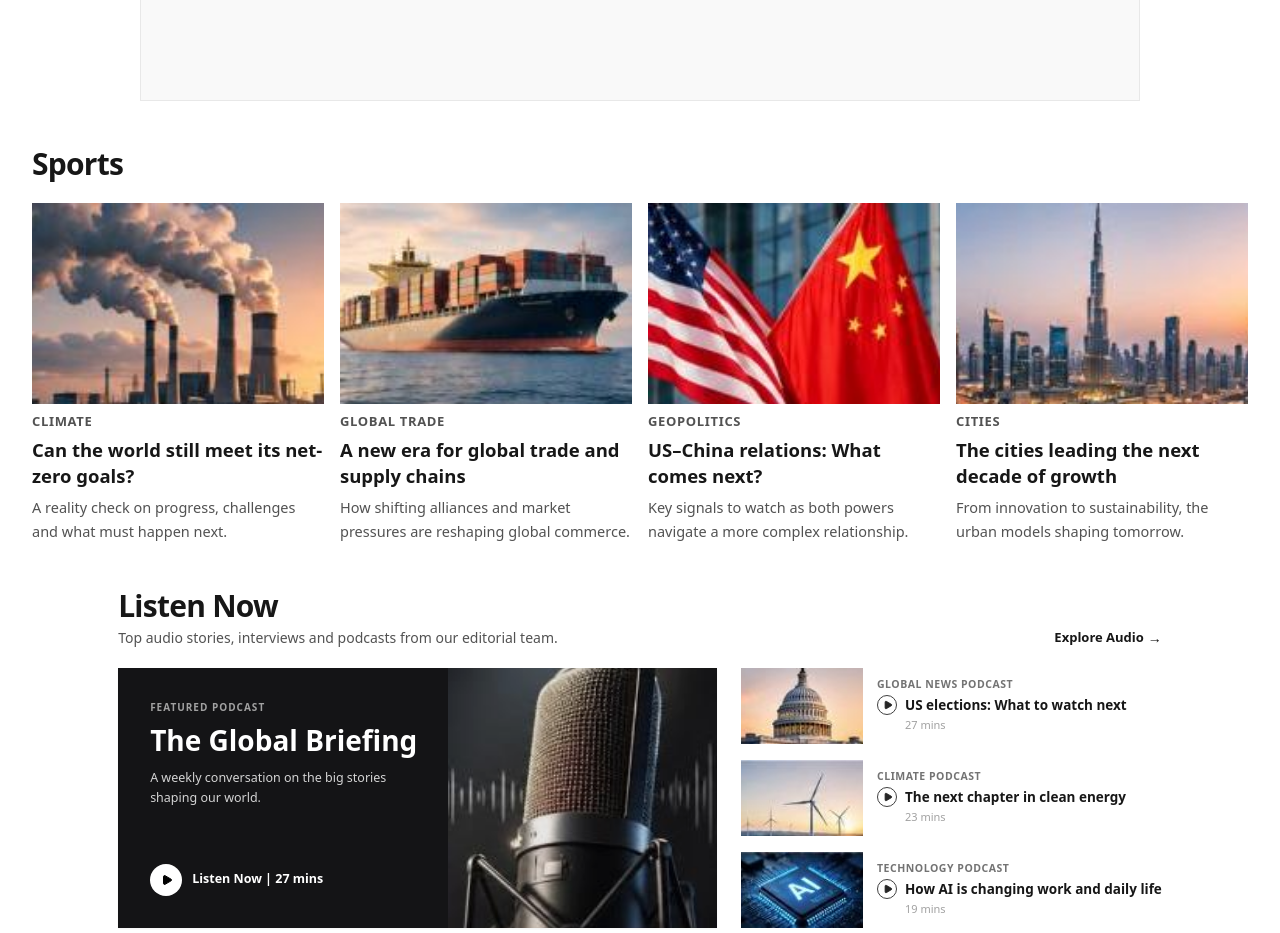
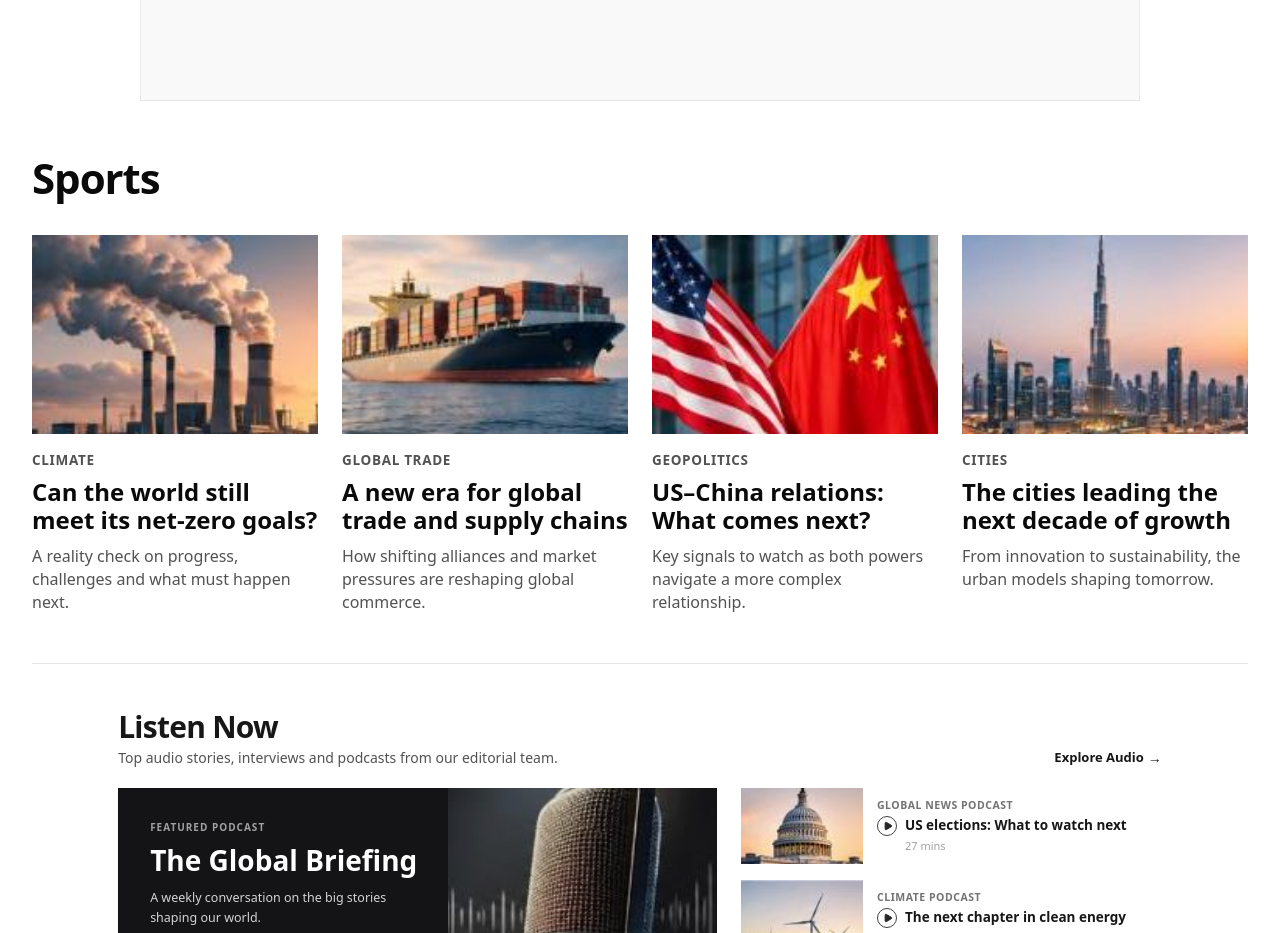
Before and after one commit to KalidMishal/BBC, a Next.js app: page / in a window 1280 px wide. Shown: the part 7620-8553 px from the top of the page. Built offline with nearby package versions, Linux system fonts and the light colour scheme.

Commit message:
Match Sports section typography, card images, and divider to reference

```diff
--- a/src/components/SportsCardsSection.tsx
+++ b/src/components/SportsCardsSection.tsx
@@ -11,16 +11,16 @@ interface SportsCardsSectionProps {
 
 export default function SportsCardsSection({ onArticleClick }: SportsCardsSectionProps) {
   return (
-    <section className="max-w-[1640px] mx-auto px-4 sm:px-6 md:px-8 pt-3 pb-8">
-      {/* Header matching media_1794035724019_9e85fb91.jpg */}
-      <div className="mb-4 sm:mb-5">
-        <h2 className="font-sans font-bold text-[30px] text-neutral-900 tracking-tight leading-tight">
+    <section className="max-w-[1640px] mx-auto px-4 sm:px-6 md:px-8 pt-6 pb-8">
+      {/* Header matching media_1794217196154_22da8df7.jpg */}
+      <div className="mb-7 sm:mb-8 xl:mb-9 2xl:mb-10">
+        <h2 className="font-sans font-bold text-[34px] md:text-[38px] xl:text-[42px] 2xl:text-[46px] text-neutral-950 tracking-tight leading-none">
           Sports
         </h2>
       </div>
 
-      {/* 4 Cards Grid matching media_1794047236112_f256d59b.jpg */}
-      <div className="grid grid-cols-1 sm:grid-cols-2 lg:grid-cols-4 gap-3.5 sm:gap-4">
+      {/* 4 Cards Grid matching media_1794217196154_22da8df7.jpg */}
+      <div className="grid grid-cols-1 sm:grid-cols-2 lg:grid-cols-4 gap-6 lg:gap-5 xl:gap-6 2xl:gap-7 pb-10 sm:pb-12 2xl:pb-14 border-b border-neutral-200">
         {sportsSectionArticles.map((card) => (
           <article
             key={card.id}
@@ -29,7 +29,7 @@ export default function SportsCardsSection({ onArticleClick }: SportsCardsSectio
           >
             <div>
               {card.imageUrl && (
-                <div className="relative aspect-[16/11] w-full overflow-hidden bg-neutral-100 mb-2">
+                <div className="relative aspect-[375/260] w-full overflow-hidden bg-neutral-100 mb-4 2xl:mb-5">
                   <Image
                     src={card.imageUrl}
                     alt={card.imageAlt || card.title}
@@ -38,14 +38,23 @@ export default function SportsCardsSection({ onArticleClick }: SportsCardsSectio
                   />
                 </div>
               )}
-              <div className="font-sans font-bold text-[12.5px] sm:text-[13px] text-neutral-600 uppercase tracking-wider mb-1.5">
+              <div className="font-sans font-bold text-[12.5px] sm:text-[13.5px] 2xl:text-[14.5px] text-neutral-600 uppercase tracking-wider mb-2">
                 {card.category}
               </div>
-              <h3 className="font-sans font-bold text-[17.5px] sm:text-[18.5px] leading-snug text-neutral-900 group-hover:underline">
-                {card.title}
+              <h3 className="font-sans font-bold text-[21px] sm:text-[22px] lg:text-[21px] xl:text-[24px] 2xl:text-[27.5px] leading-[1.18] text-neutral-950 group-hover:underline max-w-[330px] lg:max-w-[260px] xl:max-w-[290px] 2xl:max-w-[330px]">
+                {card.title.split(' ').map((word, wIdx, arr) => (
+                  <React.Fragment key={wIdx}>
+                    {word.includes('-') ? (
+                      <span className="whitespace-nowrap">{word}</span>
+                    ) : (
+                      word
+                    )}
+                    {wIdx < arr.length - 1 ? ' ' : ''}
+                  </React.Fragment>
+                ))}
               </h3>
               {card.summary && (
-                <p className="font-sans text-[13.5px] sm:text-[14.5px] text-neutral-600 leading-relaxed font-normal mt-2">
+                <p className="font-sans text-[14.5px] sm:text-[15.5px] lg:text-[14.5px] xl:text-[16px] 2xl:text-[18.5px] text-neutral-600 leading-[1.46] font-normal mt-2.5 2xl:mt-3">
                   {card.summary}
                 </p>
               )}
```
